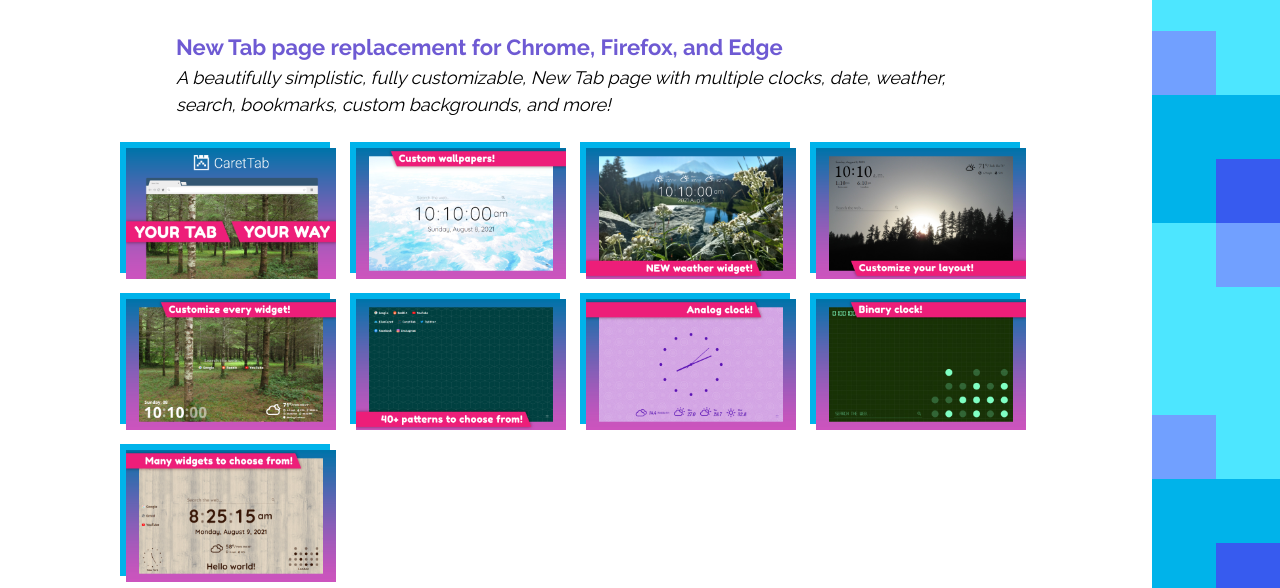
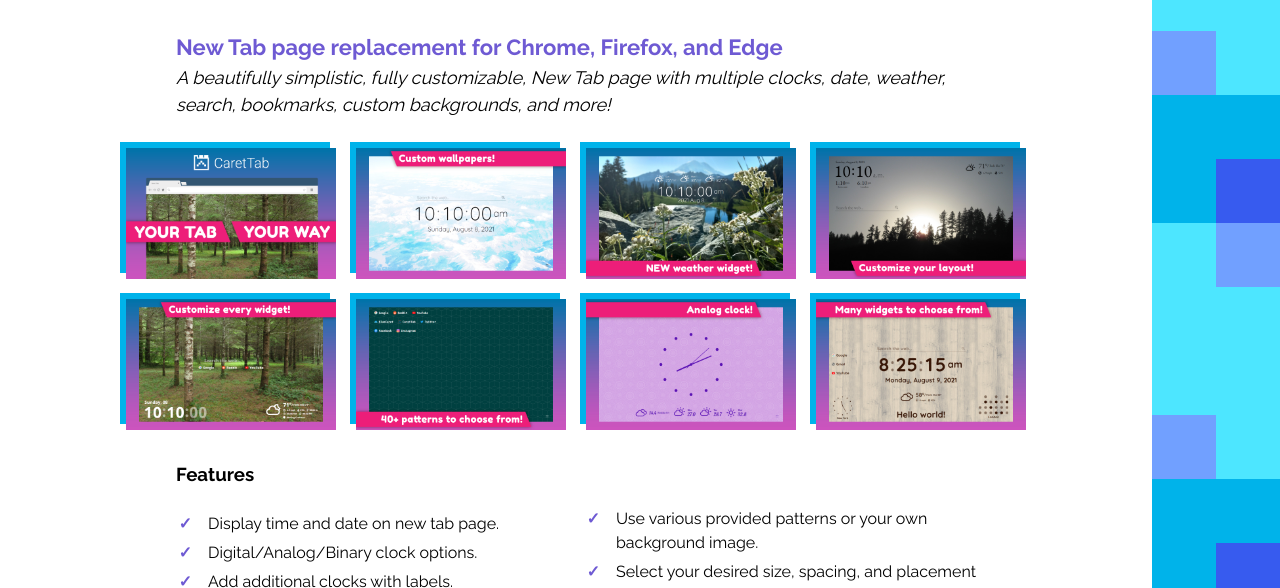
Before and after one commit to bluecaret/carettab-site, a website: page public/index.html in a window 1280 px wide. Shown: the part 161-749 px from the top of the page. Drawn offline with Linux system fonts and the light colour scheme; some packages are replaced by stand-ins of ours; a script that the page names is missing.

Commit message:
remove screenshot to make it even

```diff
--- a/public/index.html
+++ b/public/index.html
@@ -42,7 +42,7 @@
         <a href="/img/screenshot-350-04.jpg"><img src="/img/screenshot-350-04.jpg" alt="Screenshot of CaretTab"></a>
         <a href="/img/screenshot-350-05.jpg"><img src="/img/screenshot-350-05.jpg" alt="Screenshot of CaretTab"></a>
         <a href="/img/screenshot-350-06.jpg"><img src="/img/screenshot-350-06.jpg" alt="Screenshot of CaretTab"></a>
-        <a href="/img/screenshot-350-07.jpg"><img src="/img/screenshot-350-07.jpg" alt="Screenshot of CaretTab"></a>
+        <!-- <a href="/img/screenshot-350-07.jpg"><img src="/img/screenshot-350-07.jpg" alt="Screenshot of CaretTab"></a> -->
         <a href="/img/screenshot-350-08.jpg"><img src="/img/screenshot-350-08.jpg" alt="Screenshot of CaretTab"></a>
       </div>
 
```
